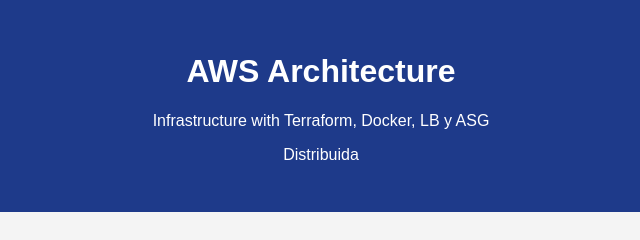
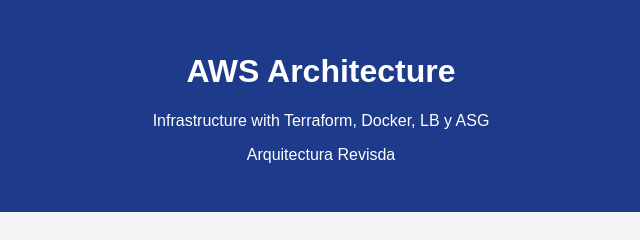
Before and after one commit to mauro1012/test-of-first-semester, a plain HTML site: page index.html in a window 1280 px wide. Shown: the top 240 px of the page, 319-959 px from the left. Drawn offline with Linux system fonts and the light colour scheme.

Commit message:
test terraform

```diff
--- a/index.html
+++ b/index.html
@@ -10,7 +10,7 @@
   <header>
     <h1>AWS Architecture</h1>
     <p>Infrastructure with Terraform, Docker, LB y ASG</p>
-    <p>Distribuida</p>
+    <p>Arquitectura Revisda</p>
   </header>
 
   <section class="diagram-section">
```
